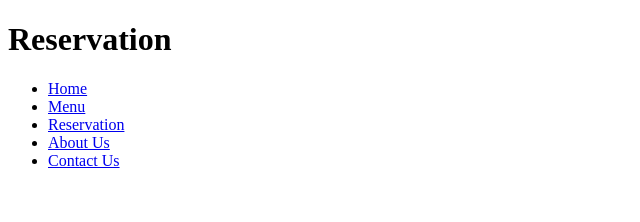
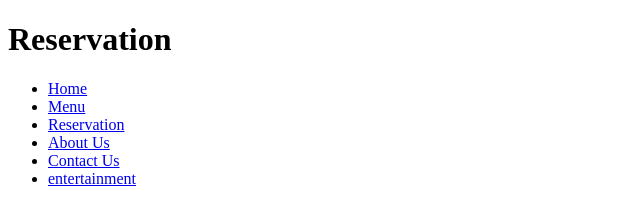
Before and after one commit to Naomi-cherono85/AA_Web_development, a plain HTML site: page 001Web_Static/Reservation.html in a window 1280 px wide. Shown: the whole page, without its empty margins (0-640 px from the left). Drawn offline with Linux system fonts and the light colour scheme.

Commit message:
i just added Reservation.html

```diff
--- a/001Web_Static/Reservation.html
+++ b/001Web_Static/Reservation.html
@@ -14,6 +14,7 @@
             <li><a href="Reservation.html">Reservation</a></li>
             <li><a href="About.html">About Us</a></li>
             <li><a href="Contact.html">Contact Us</a></li>
+            <li><a href="entertainment.html">entertainment</a></li>
         </ul>
     </nav>
 </body>
```
